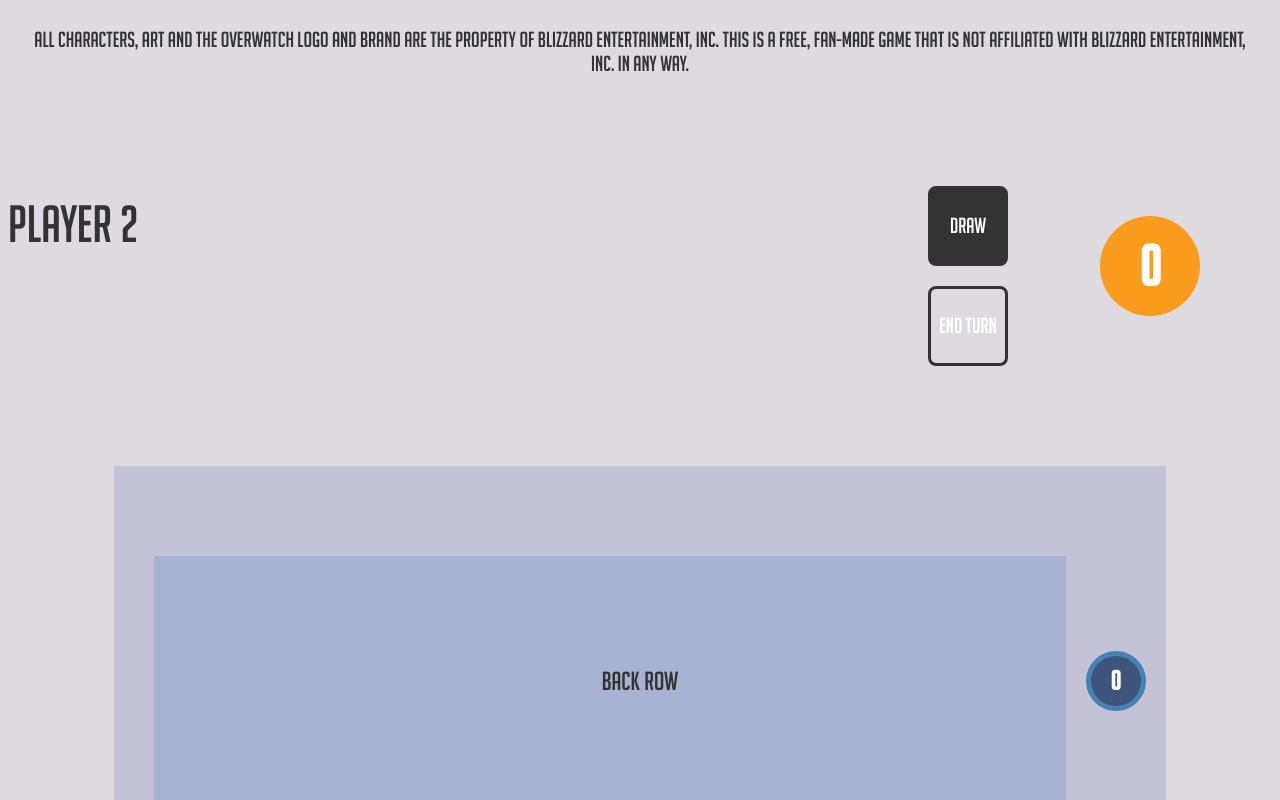
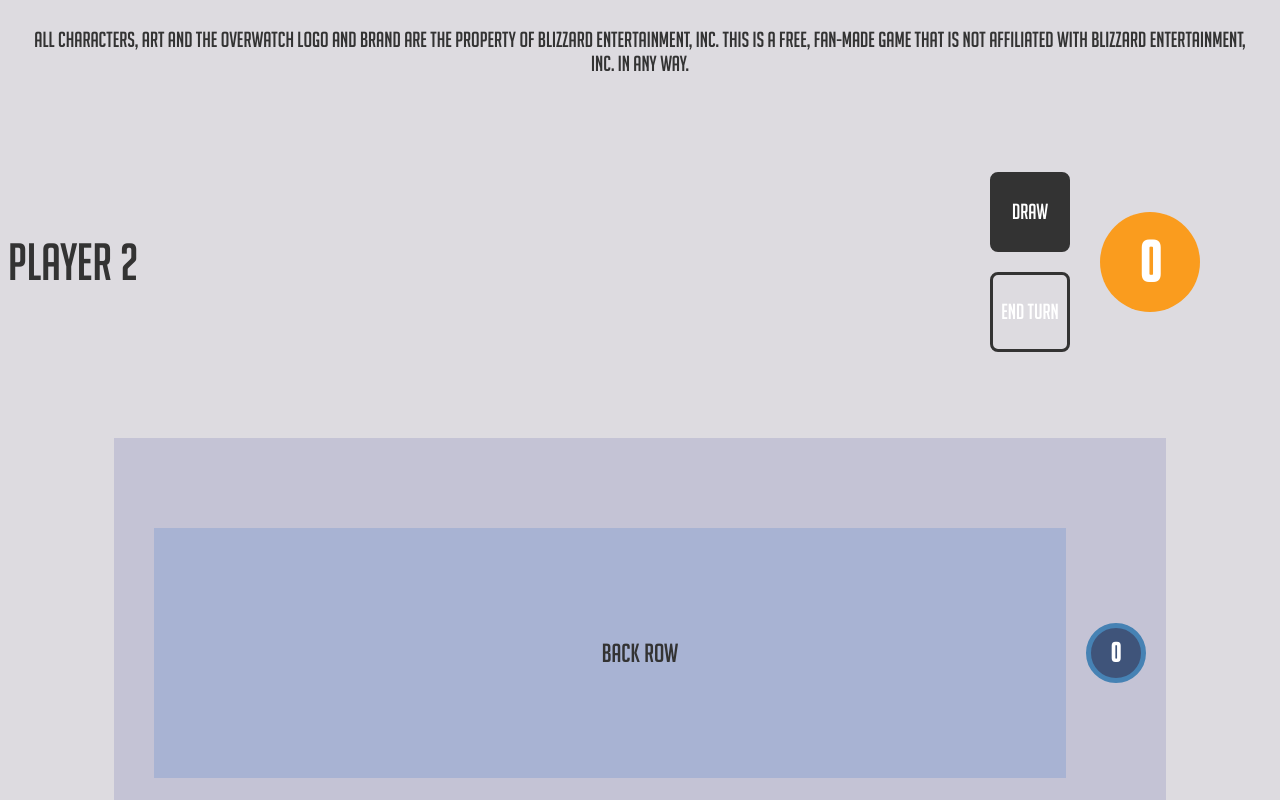
Before and after one commit to nathanhmiles/owcardgame, a React (Create React App) app: page / in a window 1280 px wide. Shown: the top 800 px of the page. Built offline with nearby package versions, Linux system fonts and the light colour scheme.

Commit message:
Removed playerhand wrapping

```diff
--- a/src/App.css
+++ b/src/App.css
@@ -25,7 +25,7 @@ body {
   display: flex;
   flex-direction: row;
   justify-content: space-between;
-  align-items: flex-start;
+  align-items: center;
 }
 
 #centerlogo {
@@ -91,8 +91,7 @@ ul {
 
 .handlist {
   min-height: 300px;
-  flex-wrap: wrap;
-  max-width: 70%;
+  padding: 0;
 }
 
 .playerhand {
@@ -108,7 +107,6 @@ ul {
 
 .playerarea-section {
   width: 15vw;
-  margin: 100px 0 100px 0;
 }
 
 .cardcontainer {
@@ -248,8 +246,6 @@ ul {
 .playerbuttons {
   display: flex;
   flex-direction: column;
-  align-self: flex-start;
-  margin: 80px 0 80px 0;
 }
 
 button {
```
